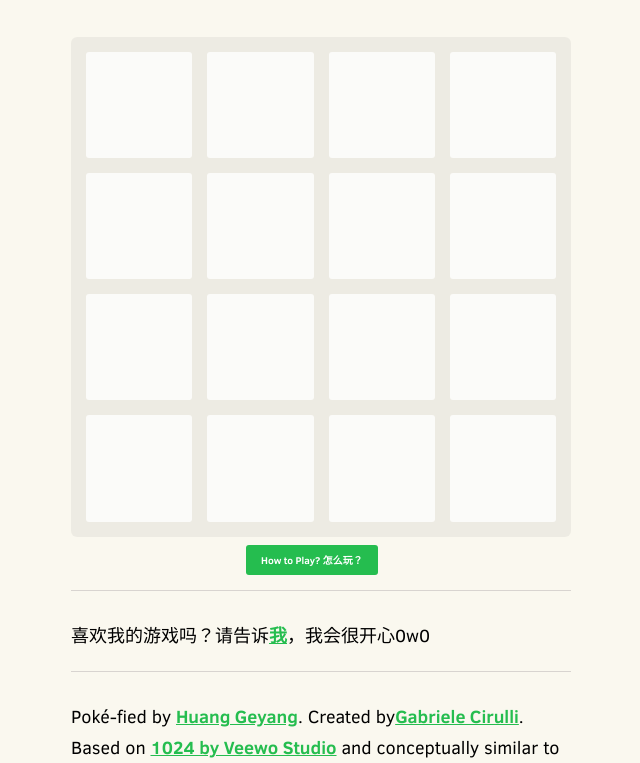
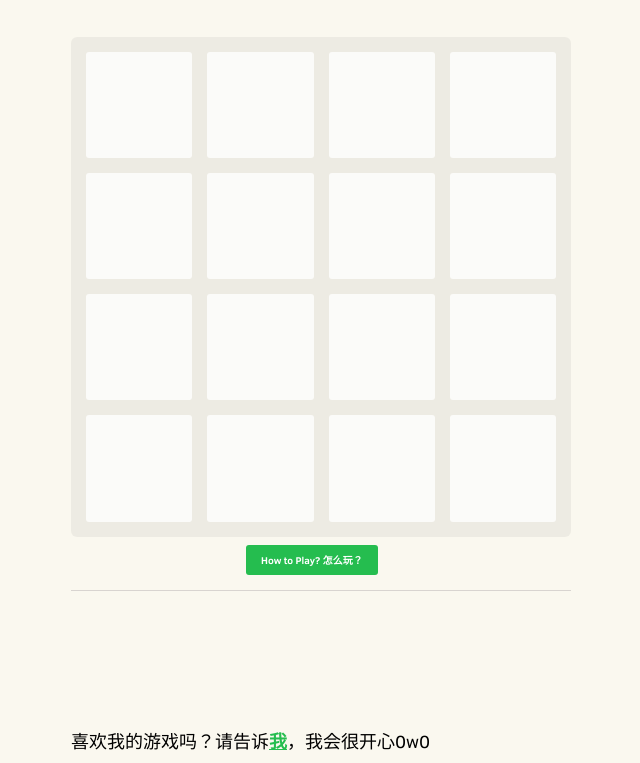
Before and after one commit to Hosuke/Poke2048, a plain HTML site: page index.html in a window 1280 px wide. Shown: the part 182-945 px from the top of the page, without its empty margins (319-959 px from the left). Drawn offline with Linux system fonts and the light colour scheme; a script that the page names is missing.

Commit message:
Updated html

```diff
--- a/index.html
+++ b/index.html
@@ -100,6 +100,16 @@
           <a class="show-info">How to Play? 怎么玩？</a>
       </div>
     <hr>
+    <!-- Google ads -->
+    <script async src="//pagead2.googlesyndication.com/pagead/js/adsbygoogle.js"></script>
+    <!-- Poke2048 -->
+    <ins class="adsbygoogle"
+         style="display:inline-block;width:320px;height:100px"
+         data-ad-client="ca-pub-6725615557506790"
+         data-ad-slot="8369813461"></ins>
+    <script>
+    (adsbygoogle = window.adsbygoogle || []).push({});
+    </script>
     <p>
         喜欢我的游戏吗？请告诉<a href="http://weibo.com/hosuke" target="_blank">我</a>，我会很开心0w0
     </p>
```
